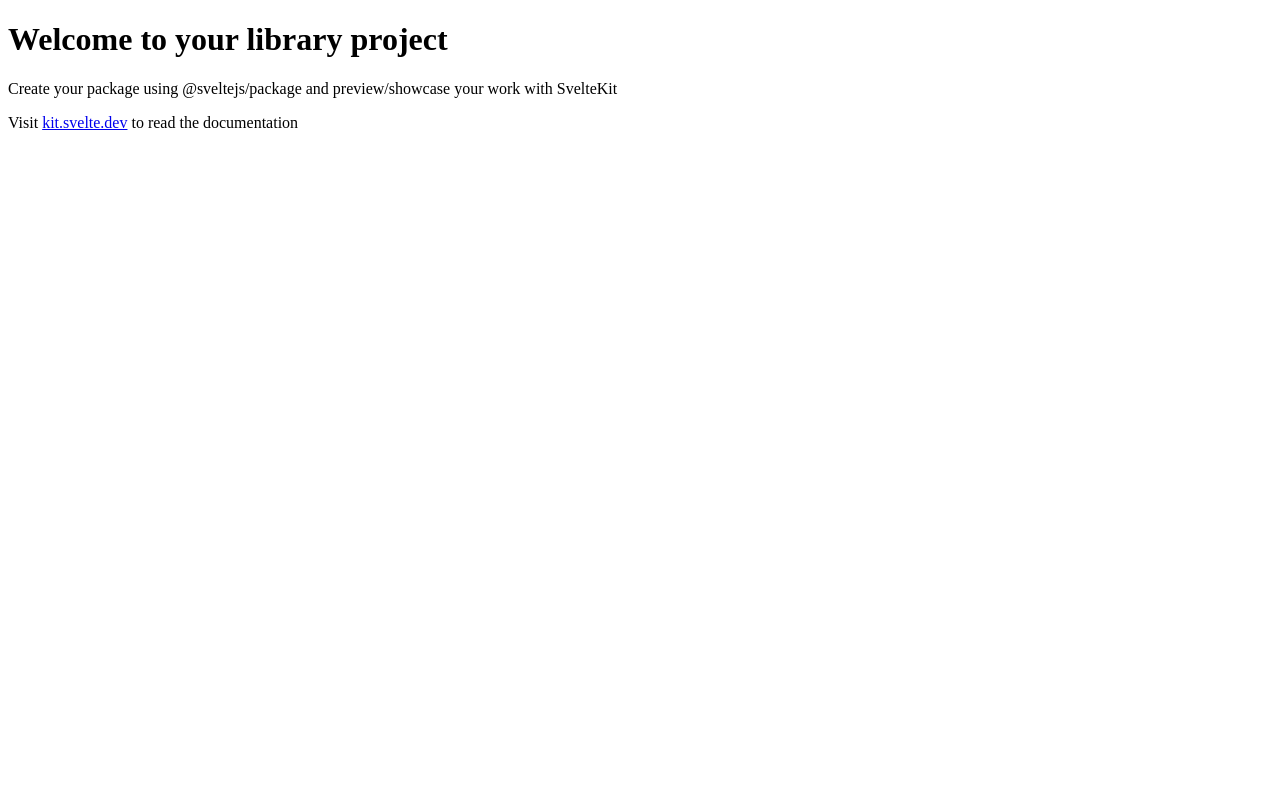
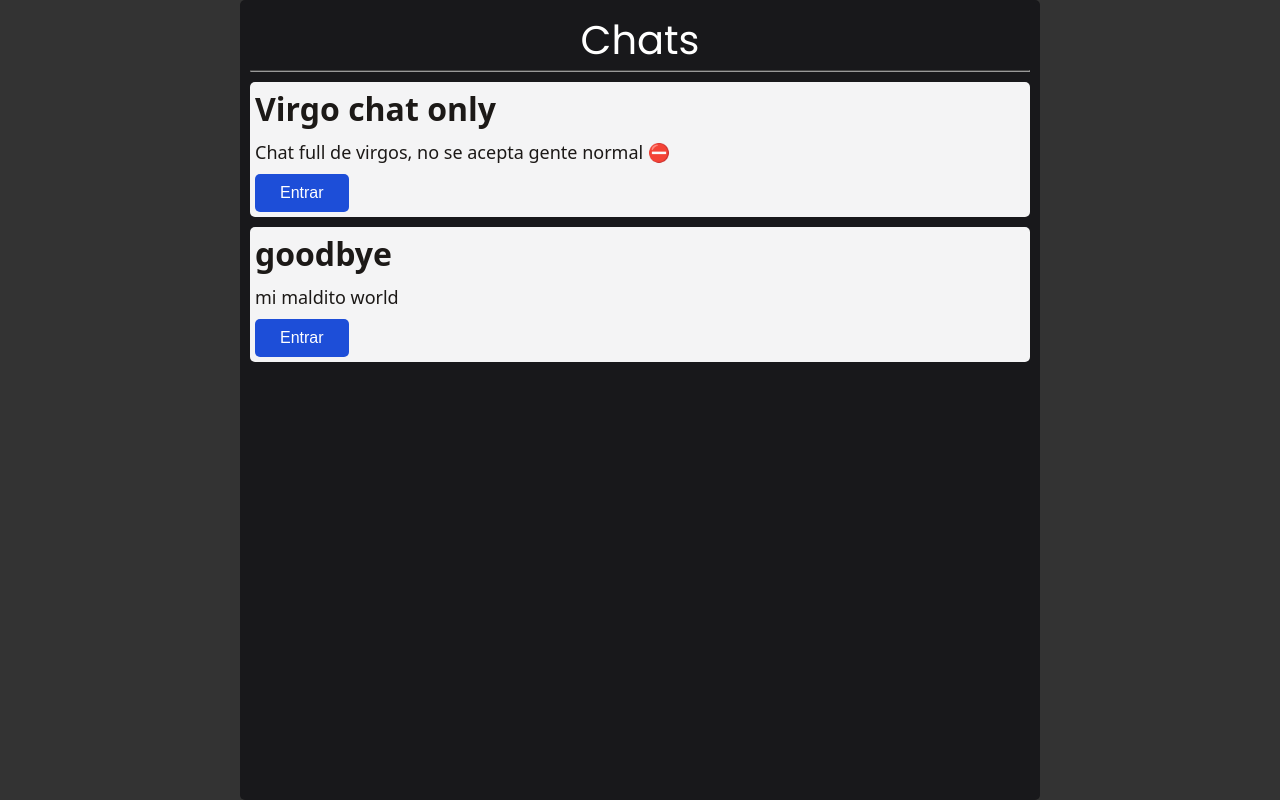
Before and after one commit to ticua07/chatapp-frontend, a SvelteKit app: page / in a window 1280 px wide. Built offline with nearby package versions, Linux system fonts and the light colour scheme.

Commit message:
Added join menu

```diff
--- a/src/app.html
+++ b/src/app.html
@@ -4,6 +4,18 @@
 		<meta charset="utf-8" />
 		<link rel="icon" href="%sveltekit.assets%/favicon.png" />
 		<meta name="viewport" content="width=device-width, initial-scale=1" />
+		<style>
+			* {
+				box-sizing: border-box;
+				margin: 0;
+				padding: 0;
+			}
+			body {
+				height: 100vh;
+				font-family: system-ui, -apple-system, BlinkMacSystemFont, 'Segoe UI', Roboto, Oxygen,
+					Ubuntu, Cantarell, 'Open Sans', 'Helvetica Neue', sans-serif;
+			}
+		</style>
 		%sveltekit.head%
 	</head>
 	<body>
--- /dev/null
+++ b/src/lib/ChatList.svelte
@@ -0,0 +1,72 @@
+<script lang="ts">
+	type Chat = {
+		id: string;
+		title: string;
+		description: string;
+	};
+	export let chats: Chat[];
+	console.log(chats);
+</script>
+
+<div class="container">
+	{#each chats as chat}
+		<div class="card">
+			<h1>{chat.title}</h1>
+			<p>{chat.description}</p>
+
+			<a href={`/chat/${chat.id}`}><button class="join__button">Entrar</button></a>
+			<!-- <p>{chat.id}</p> -->
+		</div>
+	{/each}
+	<!-- <div class="card">
+		<h2>Title</h2>
+		<p>Simple description Lorem ipsum dolor sit amet, consectetur adipisicing elit.</p>
+		<a href="/#"><button class="join__button">Entrar</button></a>
+	</div> -->
+</div>
+
+<style>
+	.container {
+		overflow-y: scroll;
+		width: 100%;
+		height: 100%;
+		display: flex;
+		flex-direction: column;
+		gap: 10px;
+	}
+
+	.container::-webkit-scrollbar {
+		display: none;
+	}
+
+	p {
+		font-size: 18px;
+	}
+
+	.card {
+		color: #1c1917;
+		background-color: #f4f4f5;
+		padding: 5px;
+		border-radius: 5px;
+		display: flex;
+		flex-direction: column;
+		gap: 10px;
+	}
+
+	a {
+		width: fit-content;
+	}
+
+	.join__button {
+		border: 0;
+		border-radius: 5px;
+		padding-block: 10px;
+		padding-inline: 25px;
+		font-size: 16px;
+		background-color: #1d4ed8;
+		color: white;
+	}
+	.join__button:hover {
+		background-color: #1e3a8a;
+	}
+</style>
--- a/src/routes/+page.svelte
+++ b/src/routes/+page.svelte
@@ -1,3 +1,57 @@
-<h1>Welcome to your library project</h1>
-<p>Create your package using @sveltejs/package and preview/showcase your work with SvelteKit</p>
-<p>Visit <a href="https://kit.svelte.dev">kit.svelte.dev</a> to read the documentation</p>
+<script>
+	import ChatList from '$lib/ChatList.svelte';
+	let chats = [
+		{
+			id: '1',
+			title: 'Virgo chat only',
+			description: 'Chat full de virgos, no se acepta gente normal ⛔'
+		},
+		{
+			id: '2',
+			title: 'goodbye',
+			description: 'mi maldito world'
+		}
+	];
+</script>
+
+<div class="container">
+	<div class="card">
+		<h1 class="title">Chats</h1>
+		<hr />
+		<ChatList {chats} />
+	</div>
+</div>
+
+<style>
+	@import url('https://fonts.googleapis.com/css2?family=Poppins&display=swap');
+	.container {
+		background-color: #333;
+		height: 100vh;
+		display: flex;
+		justify-content: center;
+		align-items: center;
+	}
+	.card {
+		background-color: #18181b;
+		height: 800px;
+		max-width: 800px;
+		width: 100%;
+		display: flex;
+		flex-direction: column;
+		align-items: center;
+		border-radius: 5px;
+		padding: 10px;
+	}
+	.title {
+		-webkit-font-smoothing: antialiased;
+		color: white;
+		font-weight: 400;
+		font-family: 'Poppins';
+		font-size: 2.5rem;
+	}
+	hr {
+		border-color: #999;
+		width: 100%;
+		margin-bottom: 10px;
+	}
+</style>
--- a/tsconfig.json
+++ b/tsconfig.json
@@ -1,8 +1,8 @@
 {
 	"extends": "./.svelte-kit/tsconfig.json",
 	"compilerOptions": {
-		"allowJs": true,
-		"checkJs": true,
+		// "allowJs": true,
+		// "checkJs": true,
 		"esModuleInterop": true,
 		"forceConsistentCasingInFileNames": true,
 		"resolveJsonModule": true,
```
Also changed, not shown: src/lib/Chat.svelte (added).
